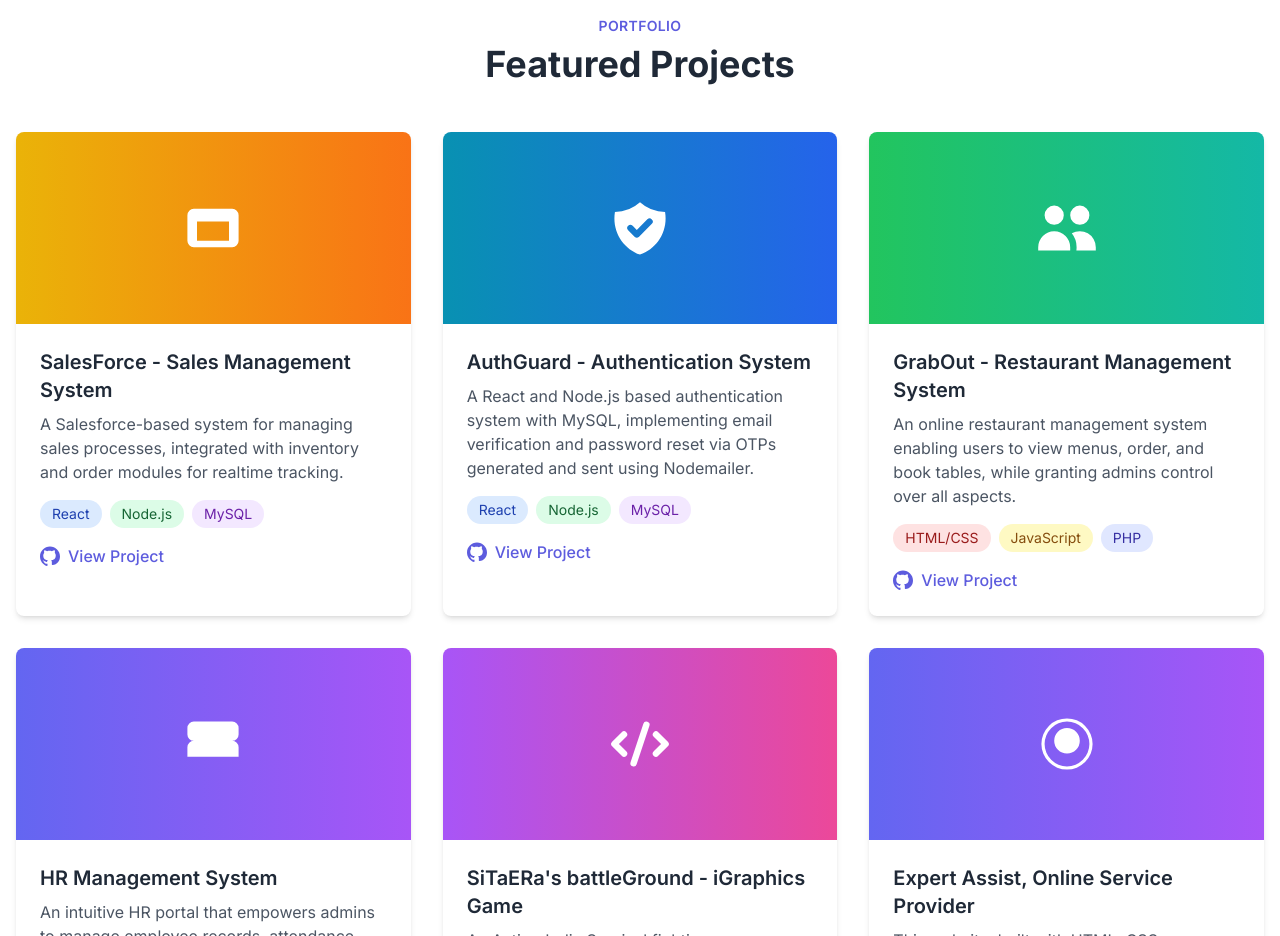
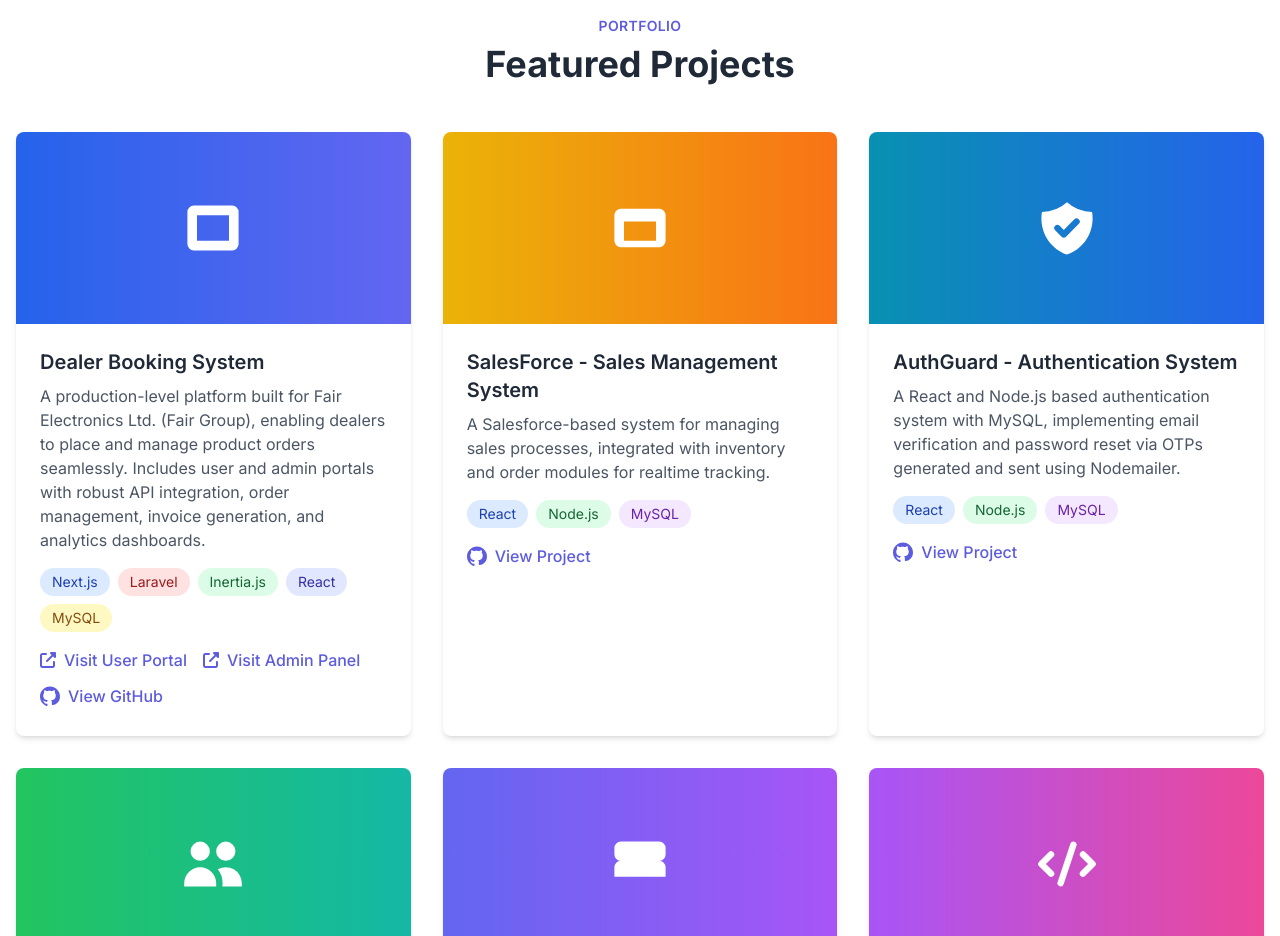
Before and after one commit to arifulislam08173/md-ariful-islam-evan-portfolio, a plain HTML site: page index.html in a window 1280 px wide. Shown: the part 4480-5416 px from the top of the page. Drawn offline with nearby package versions, Linux system fonts and the light colour scheme.

```diff
--- a/index.html
+++ b/index.html
@@ -74,7 +74,6 @@
 
                 <!-- DESKTOP NAV: links + theme toggle-->
                 <div class="hidden md:flex items-center space-x-8">
-                    <!-- your seven links -->
                     <a href="#home" class="text-gray-600 dark:text-gray-300 hover:text-primary transition">Home</a>
                     <a href="#about" class="text-gray-600 dark:text-gray-300 hover:text-primary transition">About</a>
                     <a href="#skills" class="text-gray-600 dark:text-gray-300 hover:text-primary transition">Skills</a>
@@ -175,7 +174,6 @@
 
                 <!-- Right: Photo + Code -->
                 <div class="w-full md:w-5/12 flex flex-col items-center">
-                    <!-- Profile Image with Glow + Pulse Ring -->
                     <div class="mb-8 relative profile-image-glow">
                         <div
                             class="w-52 h-52 md:w-64 md:h-64 rounded-full overflow-hidden border-4 border-primary shadow-lg">
@@ -683,6 +681,62 @@
 
             <div class="grid grid-cols-1 md:grid-cols-2 lg:grid-cols-3 gap-8">
 
+
+
+                <!-- Dealer Booking System -->
+                <div class="bg-white dark:bg-dark-bg rounded-lg shadow-md overflow-hidden">
+                <div class="h-48 bg-gradient-to-r from-blue-600 to-indigo-500 flex items-center justify-center">
+                    <svg class="h-16 w-16 text-white" fill="currentColor" viewBox="0 0 20 20"
+                        xmlns="http://www.w3.org/2000/svg">
+                    <path d="M4 3a2 2 0 00-2 2v10a2 2 0 002 2h12a2 2 0 002-2V5a2 2 0 00-2-2H4zm1 3h10v8H5V6z" />
+                    </svg>
+                </div>
+
+                <div class="p-6">
+                    <h4 class="text-xl font-semibold mb-2">Dealer Booking System</h4>
+                    <p class="text-gray-600 dark:text-gray-400 mb-4">
+                    A production-level platform built for Fair Electronics Ltd. (Fair Group), enabling
+                    dealers to place and manage product orders seamlessly. Includes user and admin
+                    portals with robust API integration, order management, invoice generation, and
+                    analytics dashboards.
+                    </p>
+
+                    <div class="flex flex-wrap gap-2 mb-4">
+                    <span class="px-3 py-1 bg-blue-100 dark:bg-blue-900/30 text-blue-800 dark:text-blue-300 rounded-full text-sm">Next.js</span>
+                    <span class="px-3 py-1 bg-red-100 dark:bg-red-900/30 text-red-800 dark:text-red-300 rounded-full text-sm">Laravel</span>
+                    <span class="px-3 py-1 bg-green-100 dark:bg-green-900/30 text-green-800 dark:text-green-300 rounded-full text-sm">Inertia.js</span>
+                    <span class="px-3 py-1 bg-indigo-100 dark:bg-indigo-900/30 text-indigo-800 dark:text-indigo-300 rounded-full text-sm">React</span>
+                    <span class="px-3 py-1 bg-yellow-100 dark:bg-yellow-900/30 text-yellow-800 dark:text-yellow-300 rounded-full text-sm">MySQL</span>
+                    </div>
+
+                    <div class="space-y-3">
+  <!-- Two links side by side -->
+  <div class="flex flex-wrap gap-4">
+    <a href="https://feldms.vercel.app" target="_blank"
+       class="inline-flex items-center text-primary hover:text-primary/80 font-medium text-sm sm:text-base">
+      <i class="fas fa-external-link-alt mr-2"></i> Visit User Portal
+    </a>
+
+    <a href="https://dealer.fairgroupemployeeoffer.com/login" target="_blank"
+       class="inline-flex items-center text-primary hover:text-primary/80 font-medium text-sm sm:text-base">
+      <i class="fas fa-external-link-alt mr-2"></i> Visit Admin Panel
+    </a>
+  </div>
+
+  <!-- Keep GitHub as standalone full-size link -->
+  <a href="https://github.com/arifulislam08173/dealerbooking" target="_blank"
+     class="inline-flex items-center text-primary hover:text-primary/80 font-medium">
+    <svg class="w-5 h-5 mr-2" fill="currentColor" viewBox="0 0 24 24">
+      <path
+        d="M12 .5C5.38.5 0 5.88 0 12.5c0 5.3 3.44 9.8 8.2 11.4.6.1.8-.2.8-.6v-2.1c-3.34.7-4-1.6-4-1.6-.5-1.3-1.2-1.6-1.2-1.6-1-.7.1-.7.1-.7 1.1.1 1.7 1.1 1.7 1.1 1 .1 1.5.8 1.5.8 1 .1 1.5-.7 1.5-.7.2-.7.5-1.1.8-1.3-2.7-.3-5.5-1.3-5.5-6 0-1.3.5-2.3 1.2-3.2-.1-.3-.5-1.5.1-3 0 0 1-.3 3.3 1.2.9-.3 1.9-.5 2.9-.5s2 .2 2.9.5c2.3-1.6 3.3-1.2 3.3-1.2.6 1.5.2 2.7.1 3 .8.9 1.2 1.9 1.2 3.2 0 4.7-2.8 5.7-5.5 6 .5.4.8 1 .8 2v2.9c0 .4.2.7.8.6C20.6 22.3 24 17.8 24 12.5 24 5.88 18.62.5 12 .5z" />
+    </svg>
+    View GitHub
+  </a>
+</div>
+
+                </div>
+                </div>
+
                 <!-- SalesForce -->
                 <div class="bg-white dark:bg-dark-bg rounded-lg shadow-md overflow-hidden">
                     <div class="h-48 bg-gradient-to-r from-yellow-500 to-orange-500 flex items-center justify-center">
@@ -723,7 +777,6 @@
                 <!-- AuthGuard -->
                 <div class="bg-white dark:bg-dark-bg rounded-lg shadow-md overflow-hidden">
                     <div class="h-48 bg-gradient-to-r from-cyan-600 to-blue-600 flex items-center justify-center">
-                        <!-- existing shield/check icon -->
                         <svg class="h-16 w-16 text-white" fill="currentColor" viewBox="0 0 20 20"
                             xmlns="http://www.w3.org/2000/svg">
                             <path fill-rule="evenodd"
@@ -764,7 +817,6 @@
                 <!-- GrabOut -->
                 <div class="bg-white dark:bg-dark-bg rounded-lg shadow-md overflow-hidden">
                     <div class="h-48 bg-gradient-to-r from-green-500 to-teal-500 flex items-center justify-center">
-                        <!-- existing users icon -->
                         <svg class="h-16 w-16 text-white" fill="currentColor" viewBox="0 0 20 20"
                             xmlns="http://www.w3.org/2000/svg">
                             <path
@@ -804,7 +856,6 @@
                 <!-- HR Management System -->
                 <div class="bg-white dark:bg-dark-bg rounded-lg shadow-md overflow-hidden">
                     <div class="h-48 bg-gradient-to-r from-indigo-500 to-purple-500 flex items-center justify-center">
-                        <!-- you can swap this icon for any that fits -->
                         <svg class="h-16 w-16 text-white" fill="currentColor" viewBox="0 0 20 20"
                             xmlns="http://www.w3.org/2000/svg">
                             <path
@@ -840,7 +891,6 @@
                 <!-- SiTaERa's battleGround -->
                 <div class="bg-white dark:bg-dark-bg rounded-lg shadow-md overflow-hidden">
                     <div class="h-48 bg-gradient-to-r from-purple-500 to-pink-500 flex items-center justify-center">
-                        <!-- existing game icon -->
                         <svg class="h-16 w-16 text-white" fill="currentColor" viewBox="0 0 20 20"
                             xmlns="http://www.w3.org/2000/svg">
                             <path fill-rule="evenodd"
@@ -889,7 +939,6 @@
                 <!-- Expert Assist -->
                 <div class="bg-white dark:bg-dark-bg rounded-lg shadow-md overflow-hidden">
                     <div class="h-48 bg-gradient-to-r from-indigo-500 to-purple-500 flex items-center justify-center">
-                        <!-- globe icon placeholder -->
                         <svg class="h-16 w-16 text-white" fill="currentColor" viewBox="0 0 20 20"
                             xmlns="http://www.w3.org/2000/svg">
                             <path fill-rule="evenodd"
@@ -1329,7 +1378,6 @@
 
     <!-- Resume Section -->
     <section id="resume" class="py-16 bg-gray-50 dark:bg-dark-card hidden">
-        <!-- This section would contain resume content but is hidden for now -->
     </section>
 
     <!-- Footer -->
```
Also changed, not shown: 1 other file.
